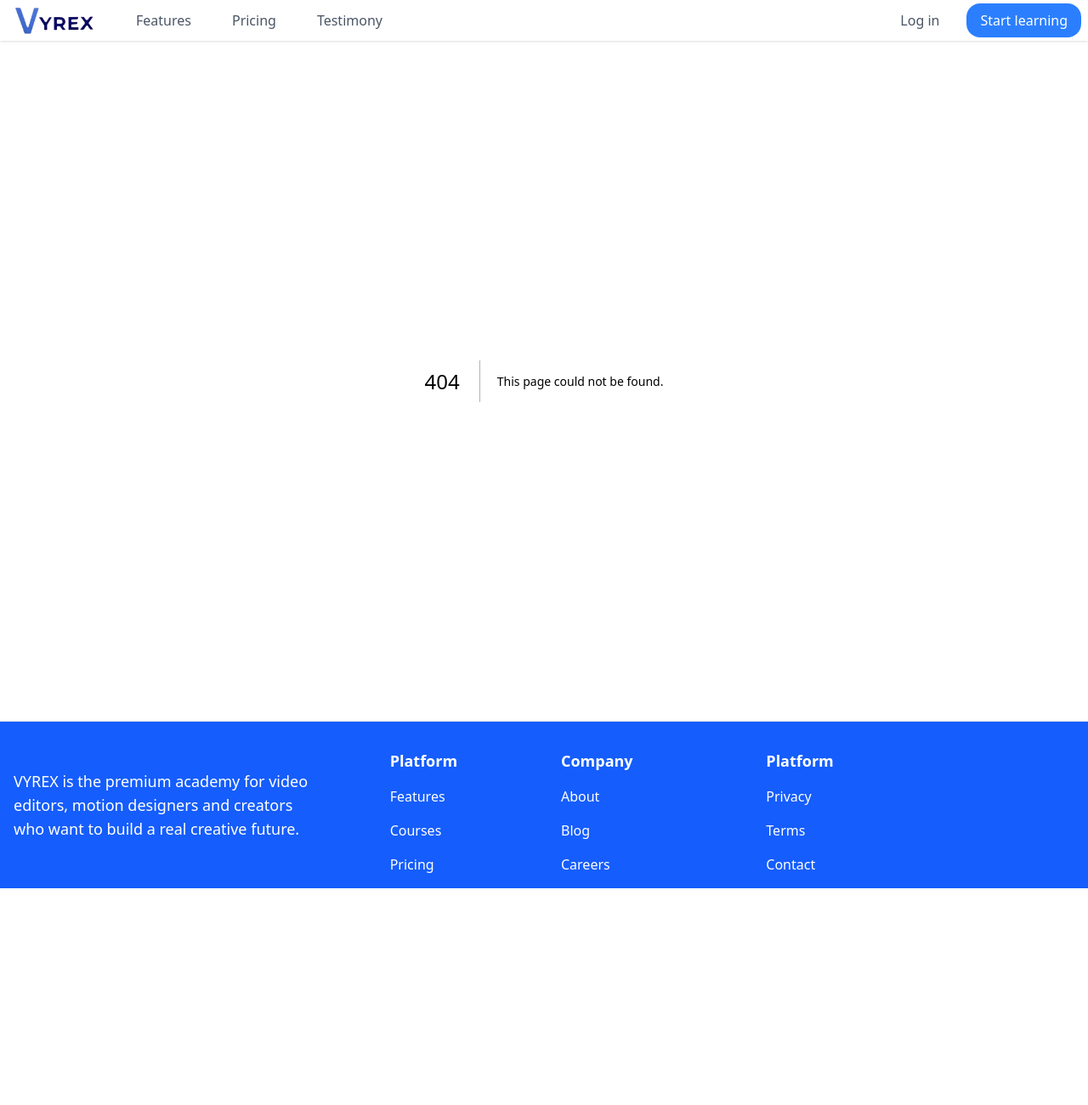
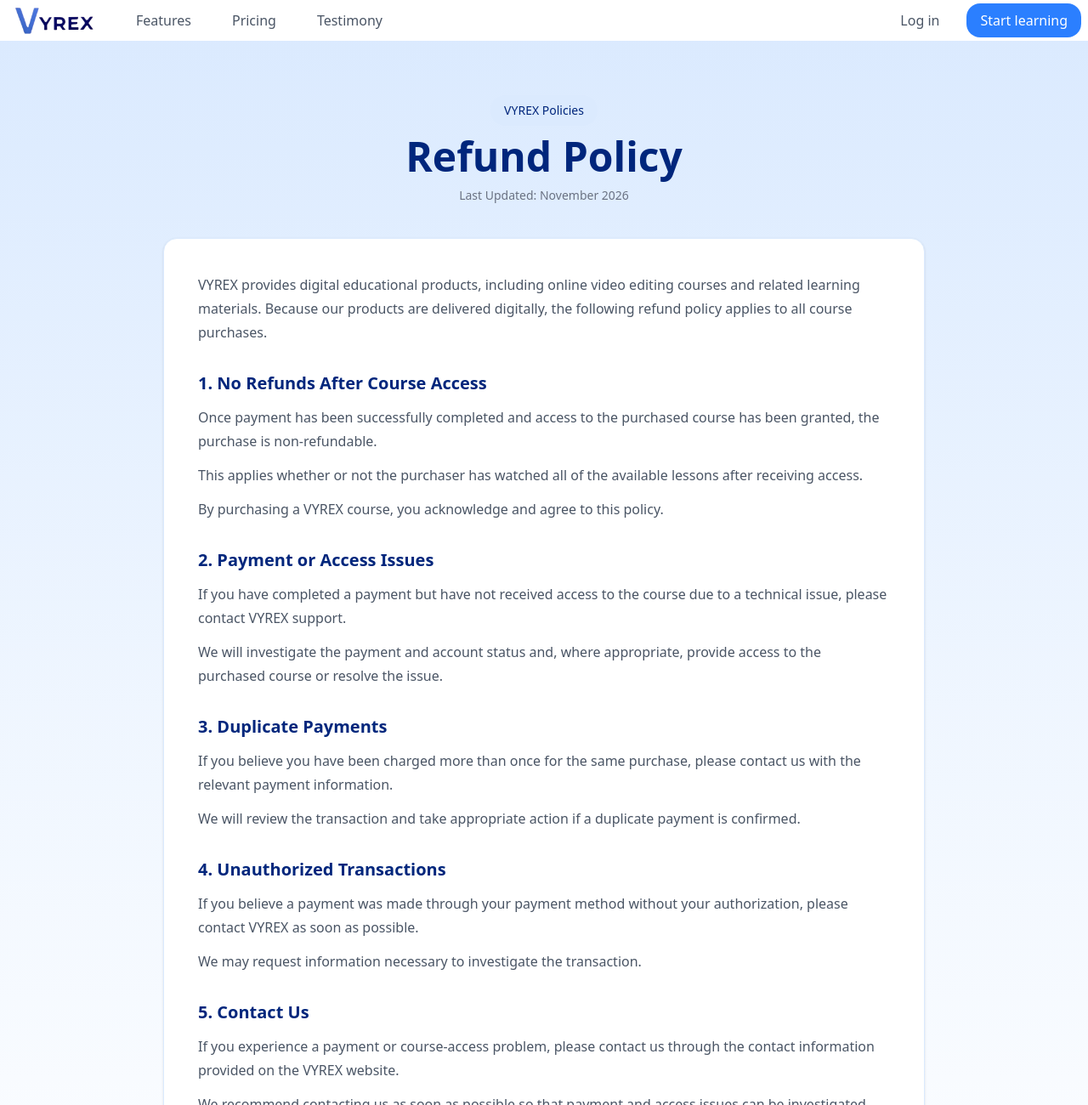
Before and after one commit to ADEDANCE/vyrex, a Next.js app: page /RefundPolicy in a window 1280 px wide. Before the commit this address had no page. Shown: the top 1300 px of the page at 85% size. Before the commit the page ends 1045 px from the top, so only its background shows below. Built offline with nearby package versions, Linux system fonts and the light colour scheme.

Commit message:
Feat:Create refound policy page

```diff
--- /dev/null
+++ b/app/RefundPolicy/page.tsx
@@ -0,0 +1,149 @@
+
+import React from "react";
+
+const page = () => {
+  return (
+    <section className="min-h-screen bg-linear-to-b from-blue-100 via-blue-50 to-white px-4 py-12 sm:px-6 lg:py-16">
+      <div className="mx-auto max-w-4xl">
+        {/* Page Header */}
+        <div className="mb-10 text-center">
+          <span className="mb-3 inline-block rounded-full bg-blue-100 px-4 py-2 text-sm font-medium text-[#00267C]">
+            VYREX Policies
+          </span>
+
+          <h1 className="text-3xl font-bold text-[#00267C] sm:text-4xl lg:text-5xl">
+            Refund Policy
+          </h1>
+
+          <p className="mt-3 text-sm text-gray-500">
+            Last Updated: November 2026
+          </p>
+        </div>
+
+        {/* Policy Content */}
+        <div className="rounded-2xl border border-blue-100 bg-white p-5 shadow-sm sm:p-8 md:p-10">
+          <p className="mb-8 leading-7 text-gray-600">
+            VYREX provides digital educational products, including online
+            video editing courses and related learning materials.
+            Because our products are delivered digitally, the following
+            refund policy applies to all course purchases.
+          </p>
+
+          <div className="space-y-8">
+            {/* Section 1 */}
+            <div>
+              <h2 className="mb-3 text-lg font-semibold text-[#00267C] sm:text-xl">
+                1. No Refunds After Course Access
+              </h2>
+
+              <p className="leading-7 text-gray-600">
+                Once payment has been successfully completed and access
+                to the purchased course has been granted, the purchase
+                is non-refundable.
+              </p>
+
+              <p className="mt-3 leading-7 text-gray-600">
+                This applies whether or not the purchaser has watched
+                all of the available lessons after receiving access.
+              </p>
+
+              <p className="mt-3 leading-7 text-gray-600">
+                By purchasing a VYREX course, you acknowledge and agree
+                to this policy.
+              </p>
+            </div>
+
+            {/* Section 2 */}
+            <div>
+              <h2 className="mb-3 text-lg font-semibold text-[#00267C] sm:text-xl">
+                2. Payment or Access Issues
+              </h2>
+
+              <p className="leading-7 text-gray-600">
+                If you have completed a payment but have not received
+                access to the course due to a technical issue, please
+                contact VYREX support.
+              </p>
+
+              <p className="mt-3 leading-7 text-gray-600">
+                We will investigate the payment and account status and,
+                where appropriate, provide access to the purchased
+                course or resolve the issue.
+              </p>
+            </div>
+
+            {/* Section 3 */}
+            <div>
+              <h2 className="mb-3 text-lg font-semibold text-[#00267C] sm:text-xl">
+                3. Duplicate Payments
+              </h2>
+
+              <p className="leading-7 text-gray-600">
+                If you believe you have been charged more than once
+                for the same purchase, please contact us with the
+                relevant payment information.
+              </p>
+
+              <p className="mt-3 leading-7 text-gray-600">
+                We will review the transaction and take appropriate
+                action if a duplicate payment is confirmed.
+              </p>
+            </div>
+
+            {/* Section 4 */}
+            <div>
+              <h2 className="mb-3 text-lg font-semibold text-[#00267C] sm:text-xl">
+                4. Unauthorized Transactions
+              </h2>
+
+              <p className="leading-7 text-gray-600">
+                If you believe a payment was made through your payment
+                method without your authorization, please contact
+                VYREX as soon as possible.
+              </p>
+
+              <p className="mt-3 leading-7 text-gray-600">
+                We may request information necessary to investigate
+                the transaction.
+              </p>
+            </div>
+
+            {/* Section 5 */}
+            <div>
+              <h2 className="mb-3 text-lg font-semibold text-[#00267C] sm:text-xl">
+                5. Contact Us
+              </h2>
+
+              <p className="leading-7 text-gray-600">
+                If you experience a payment or course-access problem,
+                please contact us through the contact information
+                provided on the VYREX website.
+              </p>
+
+              <p className="mt-3 leading-7 text-gray-600">
+                We recommend contacting us as soon as possible so
+                that payment and access issues can be investigated
+                promptly.
+              </p>
+            </div>
+          </div>
+
+          {/* Closing Notice */}
+          <div className="mt-10 rounded-xl bg-blue-50 p-5">
+            <p className="text-sm leading-7 text-[#00267C]">
+              By purchasing a VYREX course, you acknowledge that you
+              have read and agreed to this Refund Policy.
+            </p>
+          </div>
+        </div>
+
+        {/* Footer Note */}
+        <p className="mt-8 text-center text-sm text-gray-500">
+          © {new Date().getFullYear()} VYREX. All rights reserved.
+        </p>
+      </div>
+    </section>
+  );
+};
+
+export default page;
```
